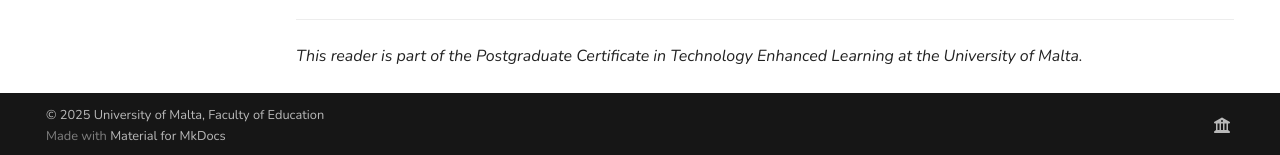
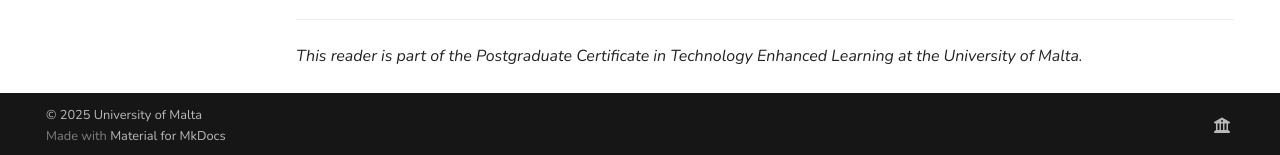
Before and after one commit to ccolo01/tem5018, an MkDocs documentation site: the page built from docs/index.md, in a window 1280 px wide and 900 px high, scrolled down 1602 px. Shown: the part 742-897 px from the top of the window. Built offline with MkDocs 1.6.1 and Material for MkDocs 9.7.7, drawn with Linux system fonts in a browser that asks for light colours.

Commit message:
Update mkdocs.yml

```diff
--- a/mkdocs.yml
+++ b/mkdocs.yml
@@ -65,4 +65,4 @@ extra:
       link: https://www.um.edu.mt/courses/studyunit/TEM5018
       name: University of Malta Course Page
 
-copyright: "&copy; 2025 University of Malta, Faculty of Education"
+copyright: "&copy; 2025 University of Malta"
```
